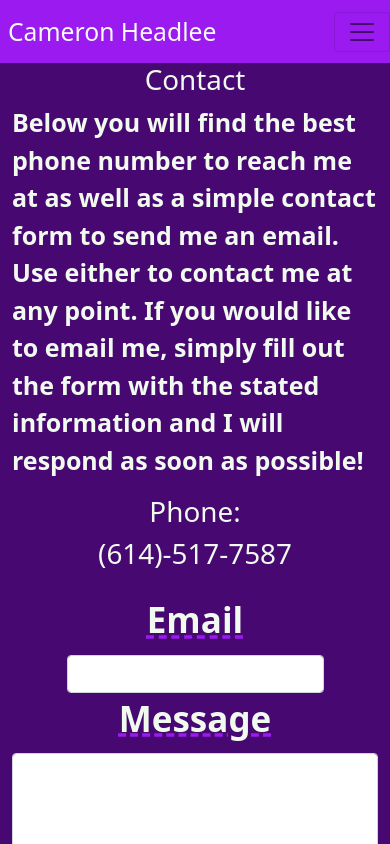
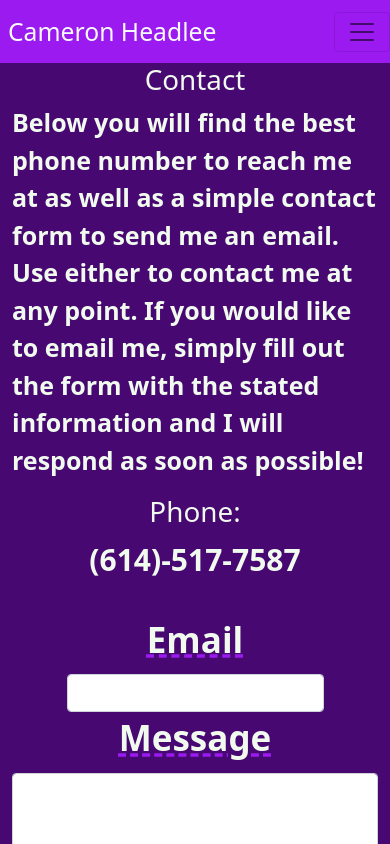
Before and after one commit to CameronHeadlee/R-Portfolio, a React (Create React App) app: page /Contact in a window 390 px wide. Shown: the top 844 px of the page. Built offline with nearby package versions, Linux system fonts and the light colour scheme.

Commit message:
Adjusted phone number size for mobile. Also added css class for phone number.

```diff
--- a/src/components/pages/Contact.js
+++ b/src/components/pages/Contact.js
@@ -43,7 +43,7 @@ const Contact = () =>  {
             </div>
             <div className='row'>
                 <div className='col d-flex justify-content-center'>
-                <h1>(614)-517-7587</h1>
+                <p className='cell'>(614)-517-7587</p>
                     </div>
                 </div>
 
--- a/src/styles/contact.css
+++ b/src/styles/contact.css
@@ -1,3 +1,9 @@
+.cell {
+    font-size: 30px;
+    font-weight: bold;
+    color: #f1faee;
+}
+
 .phone {
     font-weight: bold;
     font-size: 35px;
```
